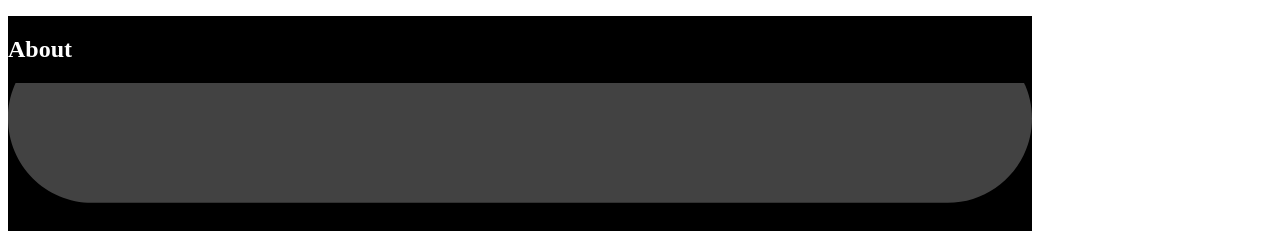
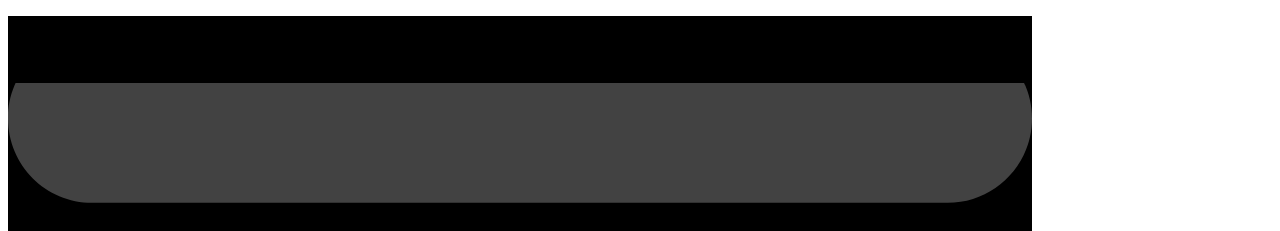
Before and after one commit to ArdPete/ardpete.github.io, a Jekyll site: the page built from about.md, in a window 1280 px wide. Shown: the top 231 px of the page. Built offline with Jekyll 4.4.1, drawn with Linux system fonts in a browser that asks for light colours.

Commit message:
Update main.css

```diff
--- a/css/main.css
+++ b/css/main.css
@@ -1,6 +1,5 @@
 header {
 background-color: black;
-  color: white;
   position: fixed;
   width: 80%;
 }
@@ -10,5 +9,5 @@
   font-family: Verdana;
   font-size: 30px;
   font-weight: 300;
-  color: #000000;
+  color: #FFF;
 }
```
